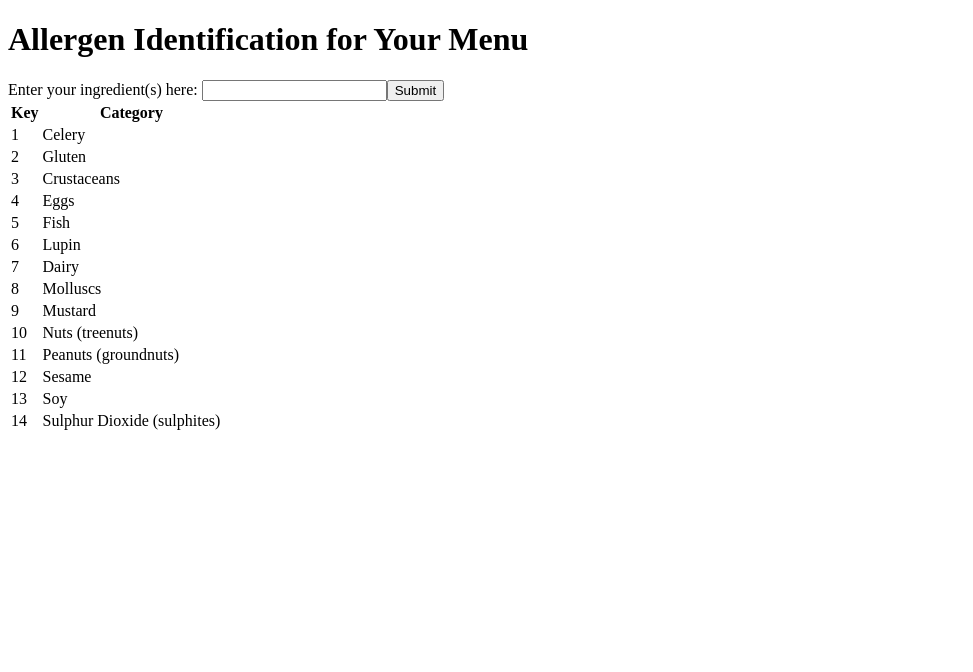
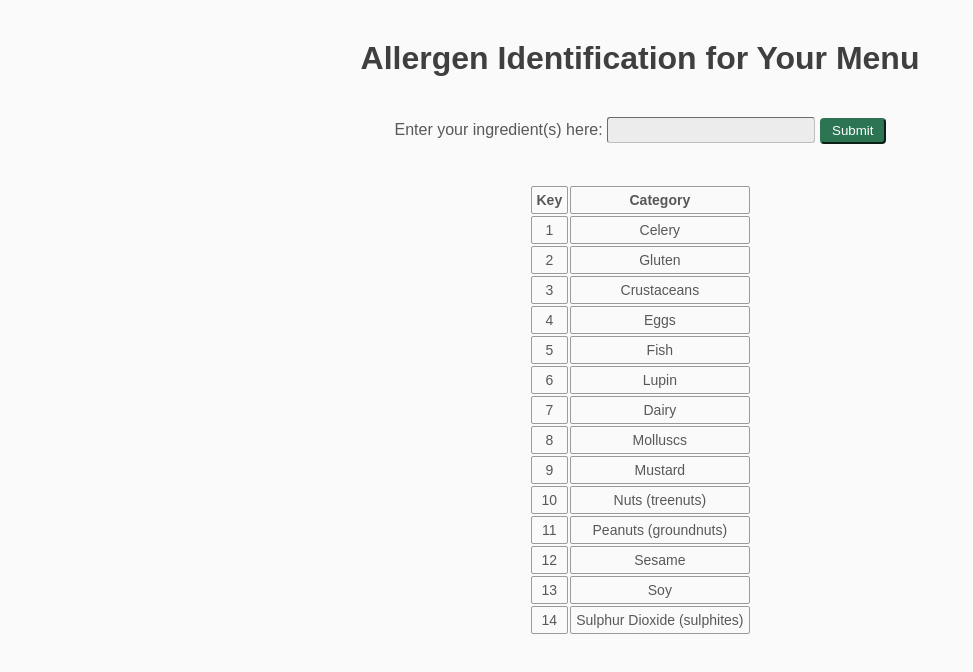
Before and after one commit to savybeav/allergen-menu-key-generator, a React app: page / in a window 1280 px wide. Shown: the top 672 px of the page, without its empty margins (0-973 px from the left). Built offline with nearby package versions, Linux system fonts and the light colour scheme.

Commit message:
added css styling

```diff
--- a/client/components/IngredientSearch.jsx
+++ b/client/components/IngredientSearch.jsx
@@ -16,7 +16,7 @@ const Search = (props) => {
         // store the result of the query in an variable
         const keyResult = response[0];
         // if the result is an empty array, send a message back that says there are no allergens!
-        if(keyResult === undefined) props.update('This ingredient is not on the FDA list of Top 8 Allergens...')
+        if(keyResult === undefined) props.update('This ingredient is not on the FDA list of Top 14 Allergens...')
         // else create update the state with the results and display them below the Result component
         props.update(keyResult.key);
         // console.log('Props: ', props)
@@ -28,8 +28,9 @@ const Search = (props) => {
     <span>Enter your ingredient(s) here: </span>
     <input id="input"/>
     <button type="button" onClick={searchDatabase}>Submit</button>
+    <p>
     { props.showComponent ? <Result result={props.result} /> : null }
-    {/* <Result result={props.result}/> */}
+    </p>
   </div>
   )
 };
--- a/client/components/resultsDisplay.jsx
+++ b/client/components/resultsDisplay.jsx
@@ -3,7 +3,7 @@ import React from 'react';
 
 const Result = (props) => {
   return (
-    <div>
+    <div id="results">
       <span>Here are your allergen key(s): {props.result}</span>
     </div>
   )
--- a/client/index.js
+++ b/client/index.js
@@ -1,7 +1,7 @@
 import React from 'react';
 import { render } from 'react-dom';
-import { Provider } from 'react-redux'
 import App from './App.jsx';
+import styles from './styles.css'
 
 render(
   <App />,
--- /dev/null
+++ b/client/styles.css
@@ -0,0 +1,54 @@
+* {
+  font-family: Arial, Helvetica, sans-serif;
+  background-color: rgb(250, 250, 250);
+  color:rgb(88, 88, 88);
+}
+
+h1 {
+  color:rgb(63, 63, 63);
+  text-align: center;
+  margin-top: 40px;
+  margin-bottom: 40px;
+}
+
+table {
+  text-align: center;
+  margin: auto;
+  margin-top: 40px;
+}
+
+th, td {
+  padding: 5px;
+  border: solid 1px rgb(155, 155, 155);
+  border-radius: 2px;
+  font-size: 14px;
+}
+
+#ingredientSearch {
+  text-align: center;
+}
+
+#results {
+  color: aqua;
+}
+
+input {
+  width: 200px;
+  font-size: 16px;
+  font-style: italic;
+  background-color: rgb(236, 236, 236);
+  border-radius: 3px;
+  border-color: rgb(192, 191, 191);
+  border-width: 0.5px;
+  padding: 3px;
+}
+
+button {
+  margin-left: 5px;
+  border-radius: 4px;
+  padding: 3.5px 10px;
+  /* padding-left: 10px; */
+  background-color: rgb(44, 116, 82);
+  border-color: rgb(44, 116, 82);
+  color: white;
+}
--- a/index.html
+++ b/index.html
@@ -3,6 +3,7 @@
   <head>
     <meta charset="UTF-8">
     <title>Allergen Menu Key Generator</title>
+    <link rel="stylesheet" href="client/styles.css">
   </head>
   <body>
     <header>
--- a/package.json
+++ b/package.json
@@ -16,6 +16,8 @@
     "@babel/preset-env": "^7.15.0",
     "@babel/preset-react": "^7.14.5",
     "babel-loader": "^8.2.2",
+    "css-loader": "^6.2.0",
+    "style-loader": "^3.2.1",
     "webpack": "^5.49.0",
     "webpack-cli": "^4.7.2",
     "webpack-dev-server": "^3.11.2"
--- a/webpack.config.js
+++ b/webpack.config.js
@@ -8,7 +8,8 @@ module.exports = {
   },
   mode: process.env.NODE_ENV,
   module: {
-    rules: [{
+    rules: [
+      {
         test: /\.(js|jsx)?/,
         exclude: /(node_modules)/,
         use: {
@@ -17,6 +18,10 @@ module.exports = {
             presets: ['@babel/preset-env', '@babel/preset-react']
           }
         }
+      },
+      {
+        test: /\.css$/i,
+        use: ["style-loader", "css-loader"]
       }]
   },
   devServer: {
```
Also changed, not shown: 4 other files (tests, documents, lock files or other folders). Lines whose indentation alone changed are shown as unchanged.
